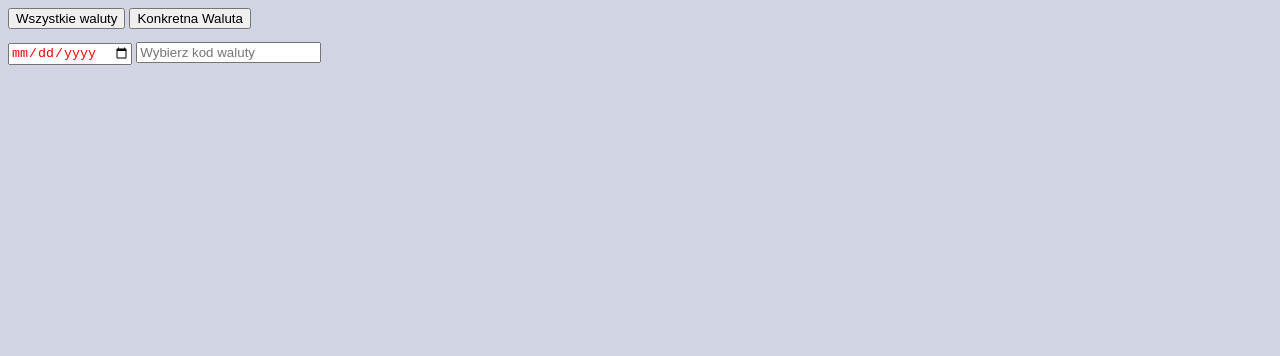
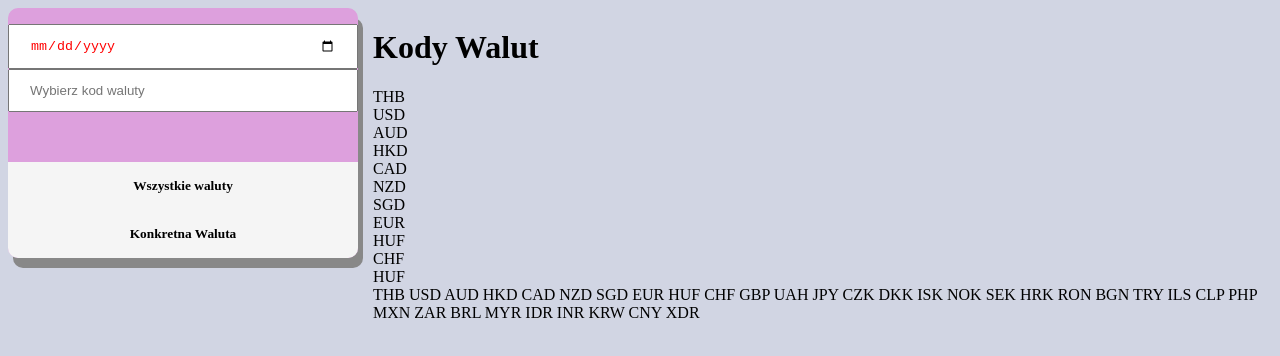
Before and after one commit to ComicMatthew/BankAPI-Test, a plain HTML site: page Index.html in a window 1280 px wide. Drawn offline with Linux system fonts and the light colour scheme.

Commit message:
CSS Edit

```diff
--- a/Index.html
+++ b/Index.html
@@ -9,22 +9,82 @@
 </head>
 <body>
 
-    <button onclick=showAllCurrency()>Wszystkie waluty</button>
+    <div id="grid-container">
+        <div id="inputBox">
 
+            <div id="inputContainer">
+                <input id="date" type="date" placeholder="RRRR-MM-DD">
 
-    <button onclick=showSpecificCurrency()>Konkretna Waluta</button><br>
+                <input id="currInput" type="text" placeholder="Wybierz kod waluty"><br>
+            </div>
 
-    <input id="date" type="date" placeholder="RRRR-MM-DD">
+            <div id="buttonContainer">
+                <button onclick=showAllCurrency()>Wszystkie waluty</button>
 
-    <input id="curr" type="text" placeholder="Wybierz kod waluty">
+                <button onclick=showSpecificCurrency()>Konkretna Waluta</button>
+            </div>
 
-    <div id="feed">
-        <div id="currency"></div>
-        <div id="code"></div>
-        <div id="mid"></div>
+        </div>
 
+        <div id="currencyList">
+            <h1>Kody Walut</h1>
+                <div onclick=insertText()>THB</div>
+                <a>USD</a>
+                <div>AUD</div>
+                <div>HKD</div>
+                <div>CAD</div>
+                <div>NZD</div>
+                <div>SGD</div>
+                <div>EUR</div>
+                <div>HUF</div>
+                <div>CHF</div>
+                <div>HUF</div>
+
+                THB
+USD
+AUD
+HKD
+CAD
+NZD
+SGD
+EUR
+HUF
+CHF
+GBP
+UAH
+JPY
+CZK
+DKK
+ISK
+NOK
+SEK
+HRK
+RON
+BGN
+TRY
+ILS
+CLP
+PHP
+MXN
+ZAR
+BRL
+MYR
+IDR
+INR
+KRW
+CNY
+XDR
+
+        </div>
+
+        <div id="feed">
+
+            <div id="currency"></div>
+            <div id="code"></div>
+            <div id="mid"></div>
+
+        </div>
     </div>
-
 
 
     <script src="index.js"></script>
--- a/index.js
+++ b/index.js
@@ -1,8 +1,16 @@
+
+function insertText() {
+    console.log('Test')
+
+
+}
+
+
 function showAllCurrency(){
 
     let xhr = new XMLHttpRequest()
     let table = "a"
-            let code = document.getElementById("curr").value
+
     let date = document.getElementById("date").value
     let url = `http://api.nbp.pl/api/exchangerates/tables/${table}/${date}/`
 
@@ -10,6 +18,9 @@ function showAllCurrency(){
     xhr.open('GET', url, true)
 
     xhr.onload = function() {
+
+
+
         if (xhr.status == 200){
             console.log("success")
             let currency = JSON.parse(this.response)
@@ -39,9 +50,10 @@ function showAllCurrency(){
                 document.getElementById('mid').appendChild(midCard)
             })
         } else if (xhr.status == 404){
-                    alert("Nie pyklo!")
+            alert("Brak danych z tego dnia")
 
         }
+
     }
 
     xhr.send()
@@ -52,7 +64,7 @@ function showSpecificCurrency() {
 
         let xhr = new XMLHttpRequest()
         let table = "a"
-        let code = document.getElementById("curr").value
+        let code = document.getElementById("currInput").value
         let date = document.getElementById("date").value
         let url = `http://api.nbp.pl/api/exchangerates/rates/${table}/${code}/${date}/`
 
@@ -79,7 +91,7 @@ function showSpecificCurrency() {
                 midCard.innerHTML = ratess[0].mid
                 document.getElementById('mid').appendChild(midCard)
             } else if (xhr.status == 404){
-                alert("Nie pyklo!")
+                alert("Brak danych z tego dnia")
             }
         }
         xhr.send()
--- a/style.css
+++ b/style.css
@@ -3,14 +3,77 @@ body {
 
 }
 
+#grid-container {
+    display: grid;
+    grid-template-columns: 350px 1fr;
+
+}
+
+#inputBox {
+    position: relative;
+    flex-direction: column;
+    grid-column: 200px;
+    text-align: center;
+    background-color: plum;
+    border-radius: 10px;
+    height: 250px;
+    width: 350px;
+    overflow: hidden;
+    box-shadow: 5px 10px #888888;
+
+}
+
+#inputContainer {
+    position: absolute;
+    top: 1rem;
+    width: 100%;
+}
+
+input {
+    width: 100%;
+    padding: 12px 20px;
+
+    box-sizing: border-box;
+}
+
+
+#buttonContainer {
+
+    position: absolute;
+    bottom: 0;
+    width: 100%;
+
+
+}
+button {
+    background-color:whitesmoke;
+    font-weight: bold;
+    color: black;
+    border: none;
+    padding: 1rem;
+    width: 100%;
+    font-family: inherit;
+
+}
+
+button:hover {
+    background-color: white;
+}
+
+#currencyList {
+    grid-column: span 2;
+    margin-left: 15px;
+
+
+}
 
 #feed {
+    grid-column: span 3;
+    grid-row: span 5;
     display: flex;
     justify-content: space-around;
-}
+    margin-top: 20px;
 
-button {
-    margin-bottom: 1em;
 }
 
 #date {
```
Lines whose indentation alone changed are shown as unchanged.
